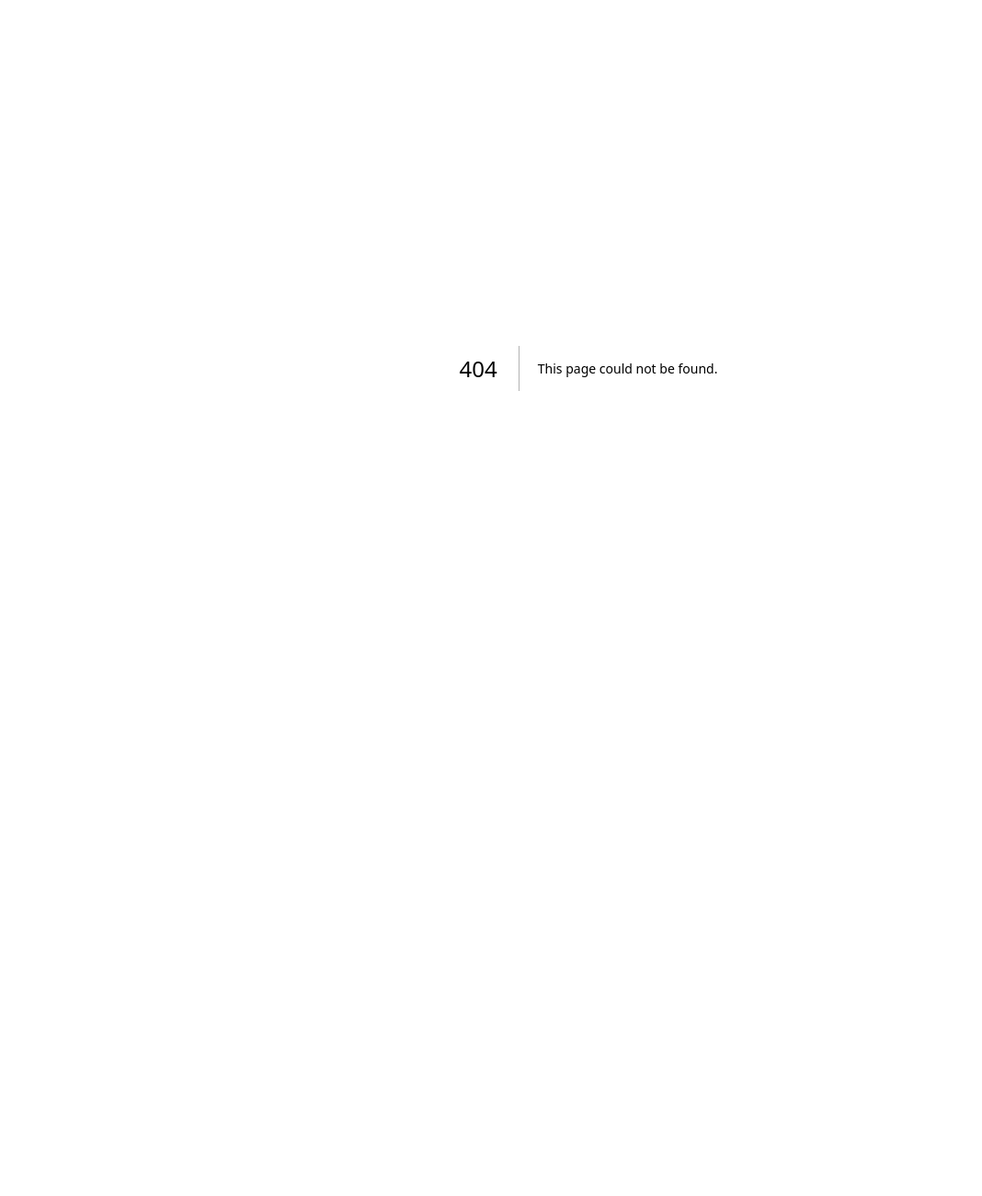
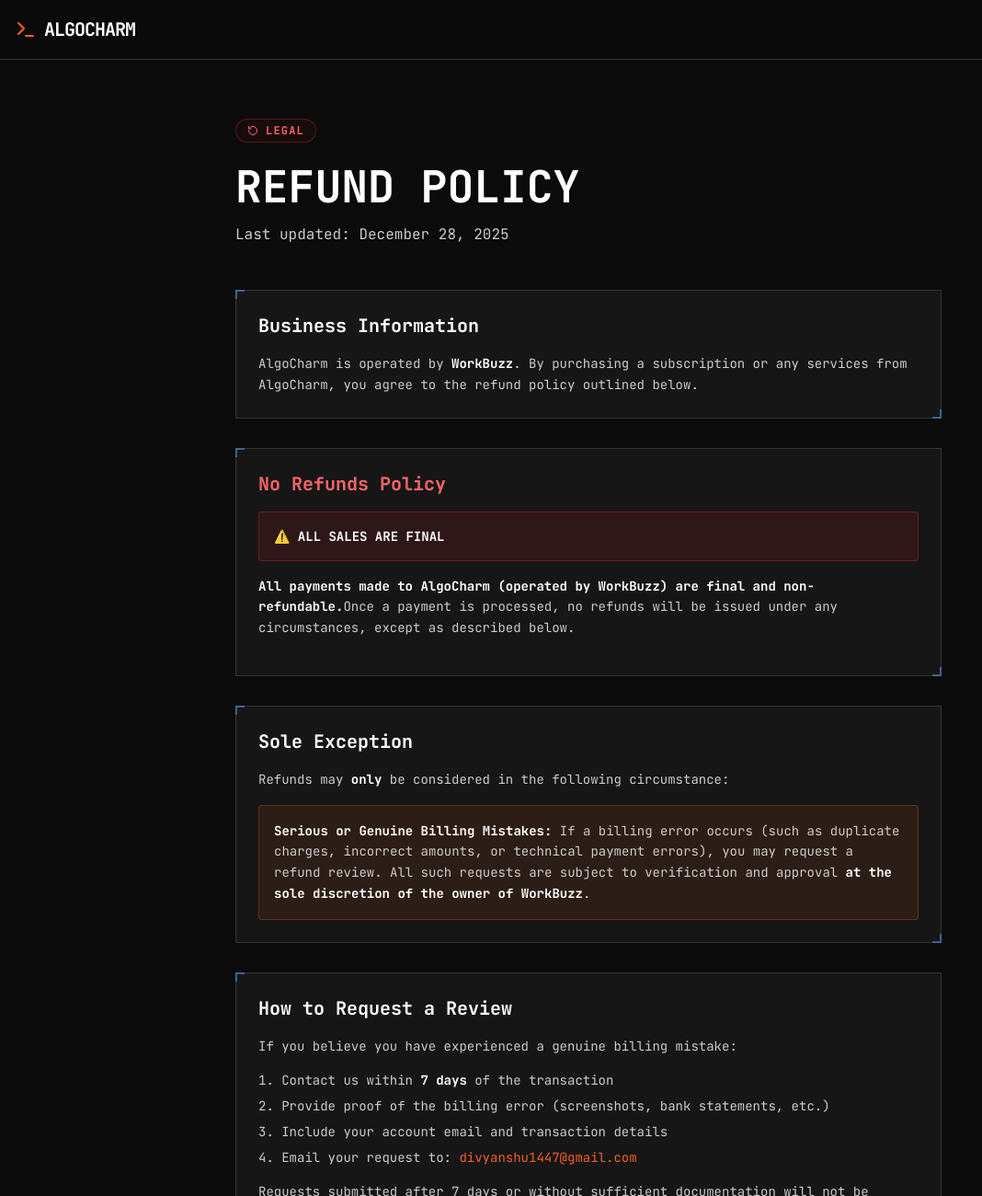
Before and after one commit to divyanshu-parihar/AlgoCharm, a Next.js app in the folder code-quest/: page /refund in a window 1280 px wide. Before the commit this address had no page. Shown: the top 1300 px of the page at 92% size, without its empty margins (0-1068 px from the left). Before the commit the page ends 800 px from the top, so only its background shows below. Built offline with nearby package versions, Linux system fonts and the light colour scheme.

Commit message:
frontend : headline change

```diff
--- a/code-quest/app/page.tsx
+++ b/code-quest/app/page.tsx
@@ -384,11 +384,12 @@
         <div className="container mx-auto px-4">
           <div className="flex flex-col md:flex-row justify-between items-center gap-4">
             <div className="text-xs text-gray-600">
-              © 2025 ALGOCHARM. ALL RIGHTS RESERVED.
+              © 2025 ALGOCHARM (operated by WorkBuzz). ALL RIGHTS RESERVED.
             </div>
             <div className="flex gap-6 text-xs">
               <a href="/terms" className="text-gray-500 hover:text-accent-primary transition-colors">Terms of Service</a>
               <a href="/privacy" className="text-gray-500 hover:text-accent-secondary transition-colors">Privacy Policy</a>
+              <a href="/refund" className="text-gray-500 hover:text-red-400 transition-colors">Refund Policy</a>
               <a href="/pricing" className="text-gray-500 hover:text-white transition-colors">Pricing</a>
             </div>
           </div>
--- /dev/null
+++ b/code-quest/app/refund/page.tsx
@@ -0,0 +1,135 @@
+import { Terminal, RotateCcw } from "lucide-react";
+import Link from "next/link";
+
+export default function RefundPolicyPage() {
+    return (
+        <div className="min-h-screen flex flex-col font-mono bg-bg-main">
+            {/* Header */}
+            <header className="border-b border-border-brutal bg-bg-main/90 backdrop-blur-md">
+                <div className="container mx-auto px-4 h-16 flex items-center justify-between">
+                    <Link href="/" className="flex items-center gap-2">
+                        <Terminal className="w-6 h-6 text-accent-primary" />
+                        <span className="text-xl font-bold tracking-tighter text-text-header">ALGOCHARM</span>
+                    </Link>
+                </div>
+            </header>
+
+            <main className="flex-1 container mx-auto px-4 py-16">
+                <div className="max-w-3xl mx-auto">
+                    {/* Header */}
+                    <div className="mb-12">
+                        <div className="inline-flex items-center gap-2 px-3 py-1 rounded-full border border-red-500/30 bg-red-500/5 text-red-400 text-xs font-bold tracking-widest uppercase mb-6">
+                            <RotateCcw className="w-3 h-3" />
+                            Legal
+                        </div>
+                        <h1 className="text-4xl md:text-5xl font-bold text-text-header mb-4">
+                            REFUND POLICY
+                        </h1>
+                        <p className="text-text-body">
+                            Last updated: December 28, 2025
+                        </p>
+                    </div>
+
+                    {/* Content */}
+                    <div className="prose prose-invert max-w-none space-y-8">
+                        <section className="tech-border bg-bg-secondary p-6">
+                            <h2 className="text-xl font-bold text-text-header mb-4">Business Information</h2>
+                            <p className="text-text-body text-sm leading-relaxed">
+                                AlgoCharm is operated by <strong className="text-text-header">WorkBuzz</strong>.
+                                By purchasing a subscription or any services from AlgoCharm, you agree to the refund policy outlined below.
+                            </p>
+                        </section>
+
+                        <section className="tech-border bg-bg-secondary p-6 border-red-500/50">
+                            <h2 className="text-xl font-bold text-red-400 mb-4">No Refunds Policy</h2>
+                            <div className="bg-red-500/10 border border-red-500/30 rounded p-4 mb-4">
+                                <p className="text-text-header text-sm font-bold">
+                                    ⚠️ ALL SALES ARE FINAL
+                                </p>
+                            </div>
+                            <p className="text-text-body text-sm leading-relaxed mb-4">
+                                <strong className="text-text-header">All payments made to AlgoCharm (operated by WorkBuzz) are final and non-refundable.</strong>
+                                Once a payment is processed, no refunds will be issued under any circumstances, except as described below.
+                            </p>
+                        </section>
+
+                        <section className="tech-border bg-bg-secondary p-6">
+                            <h2 className="text-xl font-bold text-text-header mb-4">Sole Exception</h2>
+                            <p className="text-text-body text-sm leading-relaxed mb-4">
+                                Refunds may <strong className="text-text-header">only</strong> be considered in the following circumstance:
+                            </p>
+                            <div className="bg-accent-primary/10 border border-accent-primary/30 rounded p-4">
+                                <p className="text-text-body text-sm leading-relaxed">
+                                    <strong className="text-text-header">Serious or Genuine Billing Mistakes:</strong> If a billing error occurs
+                                    (such as duplicate charges, incorrect amounts, or technical payment errors), you may request a refund review.
+                                    All such requests are subject to verification and approval <strong className="text-text-header">at the sole discretion
+                                        of the owner of WorkBuzz</strong>.
+                                </p>
+                            </div>
+                        </section>
+
+                        <section className="tech-border bg-bg-secondary p-6">
+                            <h2 className="text-xl font-bold text-text-header mb-4">How to Request a Review</h2>
+                            <p className="text-text-body text-sm leading-relaxed mb-4">
+                                If you believe you have experienced a genuine billing mistake:
+                            </p>
+                            <ol className="list-decimal list-inside text-text-body text-sm space-y-2">
+                                <li>Contact us within <strong className="text-text-header">7 days</strong> of the transaction</li>
+                                <li>Provide proof of the billing error (screenshots, bank statements, etc.)</li>
+                                <li>Include your account email and transaction details</li>
+                                <li>Email your request to: <span className="text-accent-primary">divyanshu1447@gmail.com</span></li>
+                            </ol>
+                            <p className="text-text-body text-sm leading-relaxed mt-4">
+                                Requests submitted after 7 days or without sufficient documentation will not be considered.
+                            </p>
+                        </section>
+
+                        <section className="tech-border bg-bg-secondary p-6">
+                            <h2 className="text-xl font-bold text-text-header mb-4">Subscription Cancellation</h2>
+                            <p className="text-text-body text-sm leading-relaxed">
+                                You may cancel your subscription at any time. Upon cancellation, you will retain access to your subscription
+                                benefits until the end of your current billing period. <strong className="text-text-header">No partial refunds</strong>
+                                will be issued for unused time remaining in your billing cycle.
+                            </p>
+                        </section>
+
+                        <section className="tech-border bg-bg-secondary p-6">
+                            <h2 className="text-xl font-bold text-text-header mb-4">Contact Information</h2>
+                            <p className="text-text-body text-sm leading-relaxed">
+                                For questions about this Refund Policy or to request a billing error review, contact:
+                            </p>
+                            <div className="mt-4 p-4 bg-black/30 rounded">
+                                <p className="text-text-body text-sm">
+                                    <strong className="text-text-header">WorkBuzz</strong><br />
+                                    Email: <span className="text-accent-primary">divyanshu1447@gmail.com</span>
+                                </p>
+                            </div>
+                        </section>
+                    </div>
+
+                    {/* Navigation */}
+                    <div className="mt-12 flex gap-4">
+                        <Link
+                            href="/"
+                            className="inline-flex items-center gap-2 px-6 py-3 border border-border-brutal text-text-body font-bold tracking-wider hover:bg-border-brutal hover:text-white transition-all"
+                        >
+                            ← Back to Home
+                        </Link>
+                        <Link
+                            href="/terms"
+                            className="inline-flex items-center gap-2 px-6 py-3 bg-accent-primary text-white font-bold tracking-wider hover:bg-white hover:text-bg-main transition-all"
+                        >
+                            Terms of Service →
+                        </Link>
+                    </div>
+                </div>
+            </main>
+
+            <footer className="border-t border-border-brutal py-8 bg-bg-secondary">
+                <div className="container mx-auto px-4 text-center text-xs text-gray-600">
+                    © 2025 ALGOCHARM (operated by WorkBuzz). ALL RIGHTS RESERVED.
+                </div>
+            </footer>
+        </div>
+    );
+}
--- a/code-quest/app/terms/page.tsx
+++ b/code-quest/app/terms/page.tsx
@@ -34,16 +34,21 @@
                     <div className="prose prose-invert max-w-none space-y-8">
                         <section className="tech-border bg-bg-secondary p-6">
                             <h2 className="text-xl font-bold text-text-header mb-4">1. Acceptance of Terms</h2>
+                            <p className="text-text-body text-sm leading-relaxed mb-4">
+                                By accessing or using AlgoCharm ("the Platform"), operated by <strong className="text-text-header">WorkBuzz</strong>,
+                                you agree to be bound by these Terms of Service.
+                                If you do not agree to these terms, please do not use the Platform.
+                            </p>
                             <p className="text-text-body text-sm leading-relaxed">
-                                By accessing or using AlgoCharm ("the Platform"), you agree to be bound by these Terms of Service.
-                                If you do not agree to these terms, please do not use the Platform.
+                                <strong className="text-text-header">Legal Business Name:</strong> WorkBuzz<br />
+                                <strong className="text-text-header">Platform Name:</strong> AlgoCharm
                             </p>
                         </section>
 
                         <section className="tech-border bg-bg-secondary p-6">
                             <h2 className="text-xl font-bold text-text-header mb-4">2. Description of Service</h2>
                             <p className="text-text-body text-sm leading-relaxed">
-                                AlgoCharm is a gamified algorithm learning platform that provides coding challenges,
+                                AlgoCharm, operated by WorkBuzz, is a gamified algorithm learning platform that provides coding challenges,
                                 educational content, and a CLI tool for practicing data structures and algorithms.
                                 The service is provided on a subscription basis.
                             </p>
@@ -69,14 +74,17 @@
                                 </p>
                             </div>
                             <p className="text-text-body text-sm leading-relaxed mb-4">
-                                <strong className="text-text-header">All payments are final and non-refundable.</strong> Once a payment is made,
+                                <strong className="text-text-header">All payments made to AlgoCharm (operated by WorkBuzz) are final and non-refundable.</strong> Once a payment is made,
                                 no refunds will be issued under any circumstances, with the following sole exception:
                             </p>
-                            <p className="text-text-body text-sm leading-relaxed">
+                            <p className="text-text-body text-sm leading-relaxed mb-4">
                                 <strong className="text-text-header">Exception:</strong> Refunds may be considered only in cases of serious
                                 or genuine billing mistakes (such as duplicate charges or technical payment errors) that are
-                                verified and approved at the sole discretion of the website owner. To request a review,
+                                verified and approved at the sole discretion of the owner of WorkBuzz. To request a review,
                                 contact us with proof of the error within 7 days of the transaction.
+                            </p>
+                            <p className="text-text-body text-sm">
+                                For full details, see our <a href="/refund" className="text-accent-primary hover:underline">Refund Policy</a>.
                             </p>
                         </section>
 
@@ -98,7 +106,7 @@
                             <h2 className="text-xl font-bold text-text-header mb-4">6. Intellectual Property</h2>
                             <p className="text-text-body text-sm leading-relaxed">
                                 All content on the Platform, including but not limited to problems, solutions, educational materials,
-                                and the CLI tool, is the intellectual property of AlgoCharm and is protected by copyright laws.
+                                and the CLI tool, is the intellectual property of WorkBuzz (operating as AlgoCharm) and is protected by copyright laws.
                                 You may not copy, distribute, or create derivative works without express permission.
                             </p>
                         </section>
@@ -149,7 +157,7 @@
 
             <footer className="border-t border-border-brutal py-8 bg-bg-secondary">
                 <div className="container mx-auto px-4 text-center text-xs text-gray-600">
-                    © 2025 ALGOCHARM. ALL RIGHTS RESERVED.
+                    © 2025 ALGOCHARM (operated by WorkBuzz). ALL RIGHTS RESERVED.
                 </div>
             </footer>
         </div>
```
